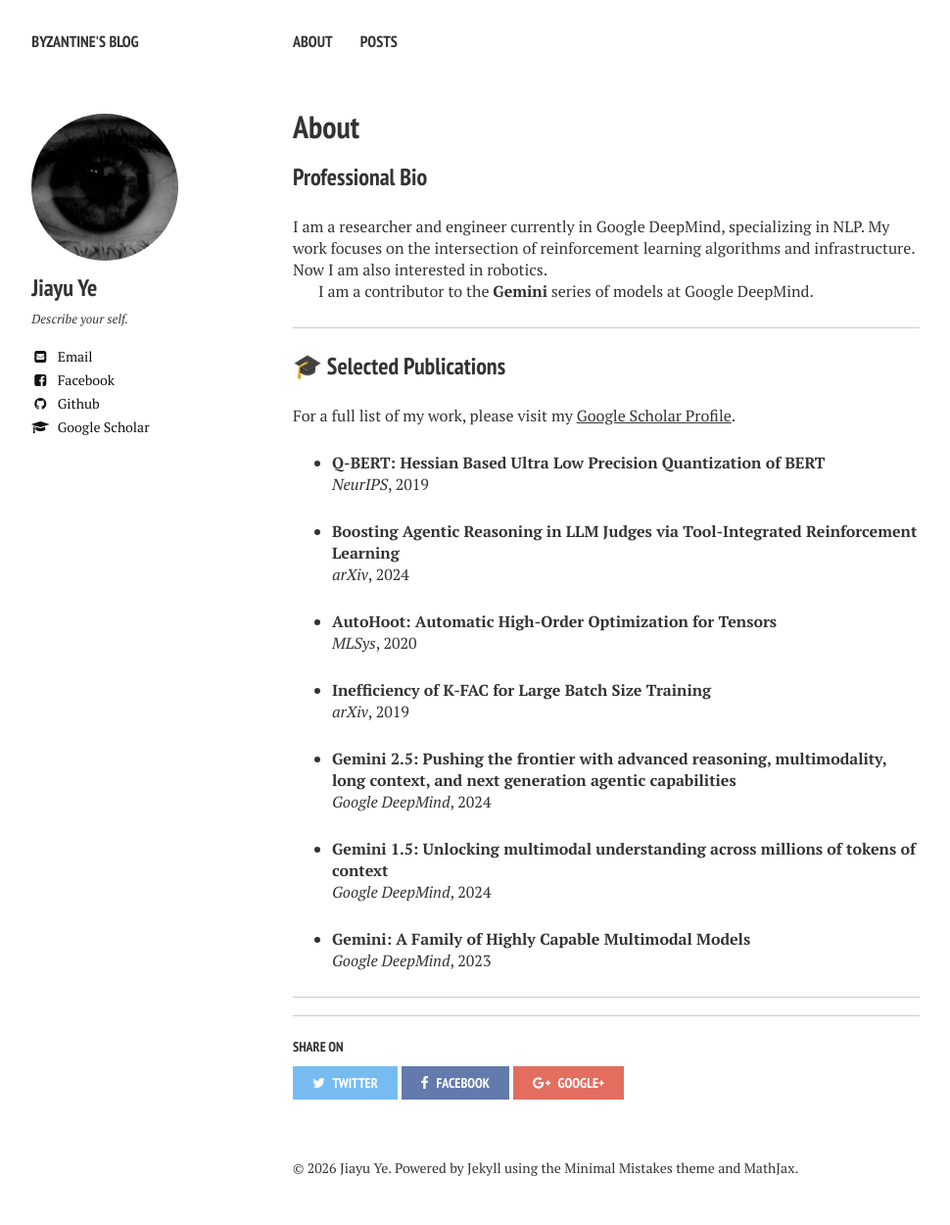
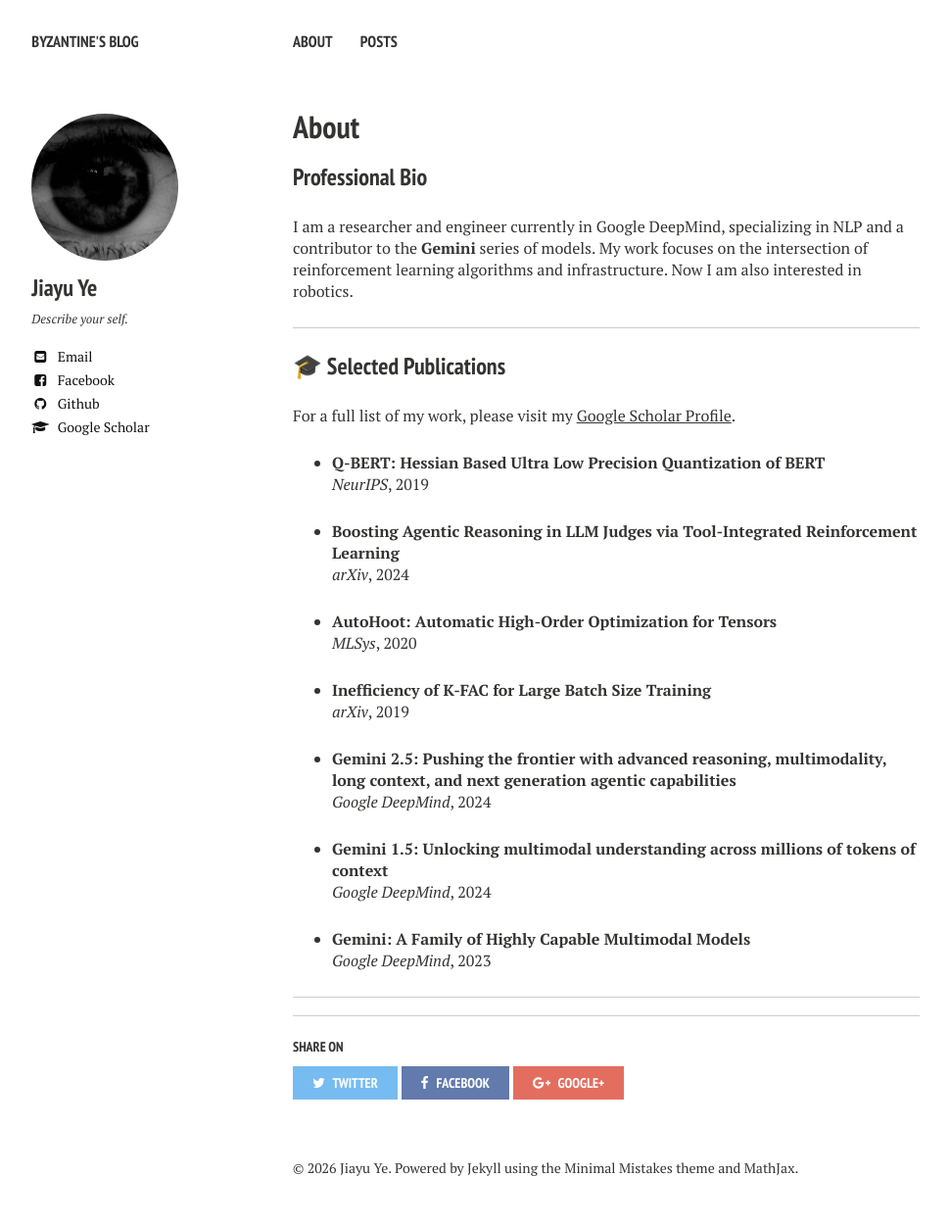
Before and after one commit to ByzanTine/ByzanTineBlog, a Jekyll site: the page built from about/index.md, in a window 1280 px wide. Shown: the whole page at 98% size, without its empty margins (21-991 px from the left). Built offline with Jekyll 4.4.1, drawn with Linux system fonts in a browser that asks for light colours; nearby versions of some CDN libraries; comment, search, counter and statistics services are not loaded.

Commit message:
bio changes

```diff
--- a/about/index.md
+++ b/about/index.md
@@ -10,9 +10,7 @@
 
 ### Professional Bio
 
-I am a researcher and engineer currently in Google DeepMind, specializing in NLP. My work focuses on the intersection of reinforcement learning algorithms and infrastructure. Now I am also interested in robotics.
-
-I am a contributor to the **Gemini** series of models at Google DeepMind.
+I am a researcher and engineer currently in Google DeepMind, specializing in NLP and a contributor to the **Gemini** series of models. My work focuses on the intersection of reinforcement learning algorithms and infrastructure. Now I am also interested in robotics.
 
 ---
 
```
